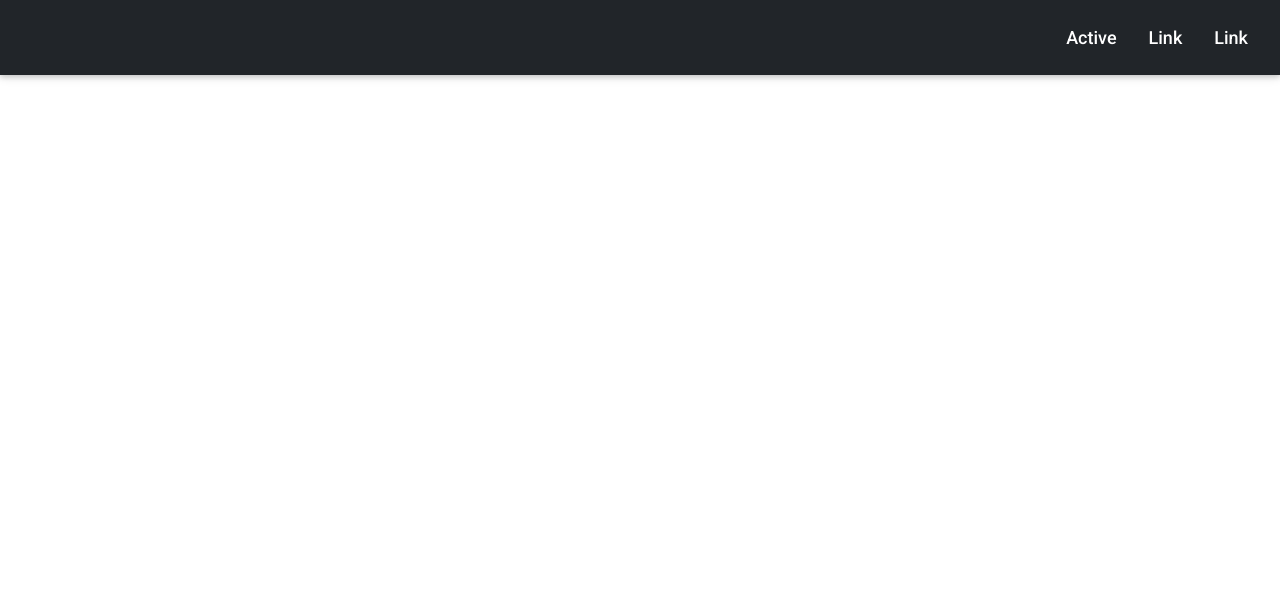
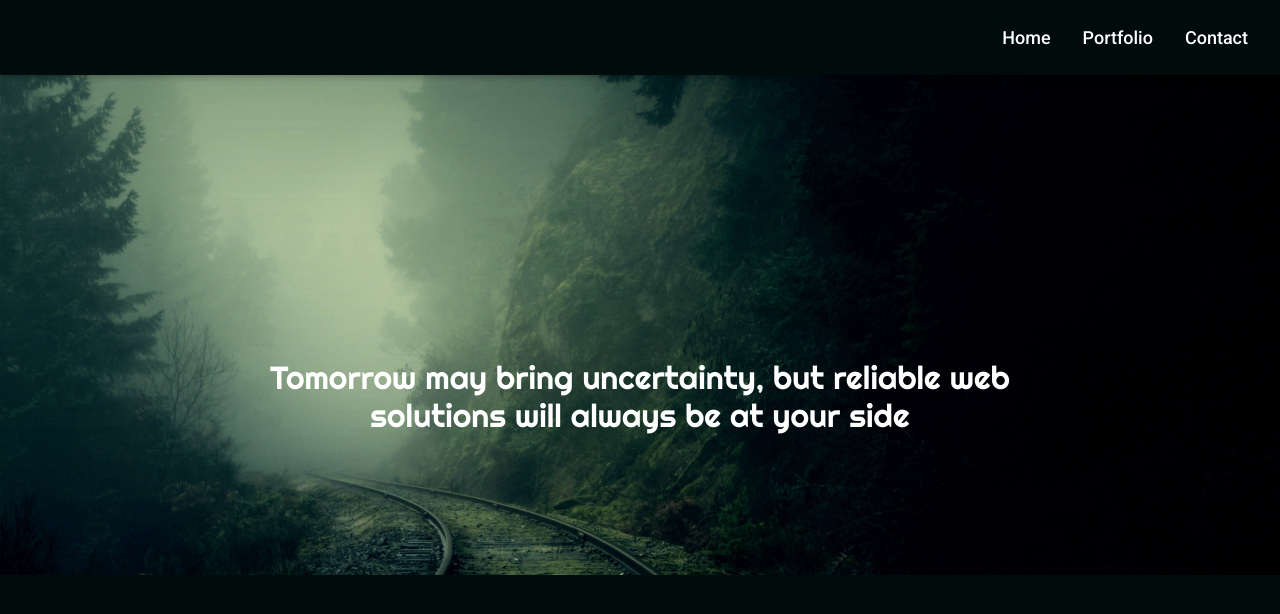
Before and after one commit to olegaposh/portfolio, a React (Create React App) app: page / in a window 1280 px wide. Shown: the top 614 px of the page. Built offline with nearby package versions, Linux system fonts and the light colour scheme.

Commit message:
added background

```diff
--- /dev/null
+++ b/src/App.css
@@ -0,0 +1,6 @@
+html, body {
+    height: 100%;
+    width: 100%;
+    overflow-x: hidden;
+    background: #000B0b;
+}
--- a/src/App.js
+++ b/src/App.js
@@ -1,10 +1,13 @@
 import React from 'react';
-import BrowseRouter from "./components/navbar/NavBar"
+import NavBar from "./components/navbar/NavBar"
+import Background from './components/background/Background';
+import "./App.css"
 
 function App() {
   return (
     <>
-    <BrowseRouter/>
+    <NavBar/>
+    <Background/>
     </>
   );
 }
--- /dev/null
+++ b/src/components/background/Background.css
@@ -0,0 +1,33 @@
+@import url('https://fonts.googleapis.com/css2?family=Righteous&display=swap');
+
+.background {
+
+    color: white;
+    /* height: 100%; */
+
+    height: 500px;
+    background: url(./theroad.jpg) no-repeat center center fixed;
+    background-size: auto;
+    -webkit-background-size: cover;
+    -moz-background-size: cover;
+    -o-background-size: cover;
+    background-size: cover;
+
+
+}
+
+.middle {
+    margin: 0;
+    position: absolute;
+    top: 50%;
+    left: 50%;
+    -ms-transform: translate(-50%, -50%);
+    transform: translate(-50%, -50%);
+  }
+
+h2 {
+
+    font-family: 'Righteous', cursive;
+
+
+}
--- /dev/null
+++ b/src/components/background/Background.js
@@ -0,0 +1,22 @@
+import React from "react";
+import { MDBContainer, MDBRow, MDBCol } from "mdbreact";
+import "./Background.css"
+
+const Background = () => {
+
+    return (
+
+        <MDBContainer fluid className="background">
+            <MDBRow>
+                <MDBCol size="8" className="text-center middle">
+                <h2>Tomorrow may bring uncertainty, but reliable web solutions will always be at your side</h2>
+                </MDBCol>
+
+            </MDBRow>
+        </MDBContainer>
+
+
+    )
+}
+
+export default Background;
--- a/src/components/navbar/NavBar.css
+++ b/src/components/navbar/NavBar.css
@@ -2,5 +2,5 @@
 
     font-size: large;
     font-weight: 450;
-    background-color: #212529;
+    background-color: #000B0b;
 }
--- a/src/components/navbar/NavBar.js
+++ b/src/components/navbar/NavBar.js
@@ -7,9 +7,9 @@ export default () => (
   <BrowserRouter>
 
     <MDBNav className="navbar justify-content-end p-3">
-      <MDBNavLink className="white-text" active to="#!">Active</MDBNavLink>
-      <MDBNavLink className="white-text" to="#!">Link</MDBNavLink>
-      <MDBNavLink className="white-text" to="#!">Link</MDBNavLink>
+      <MDBNavLink className="white-text" active to="#!">Home</MDBNavLink>
+      <MDBNavLink className="white-text" to="#!">Portfolio</MDBNavLink>
+      <MDBNavLink className="white-text" to="#!">Contact</MDBNavLink>
 
     </MDBNav>
 
```
Also changed, not shown: src/components/background/theroad.jpg (added).
